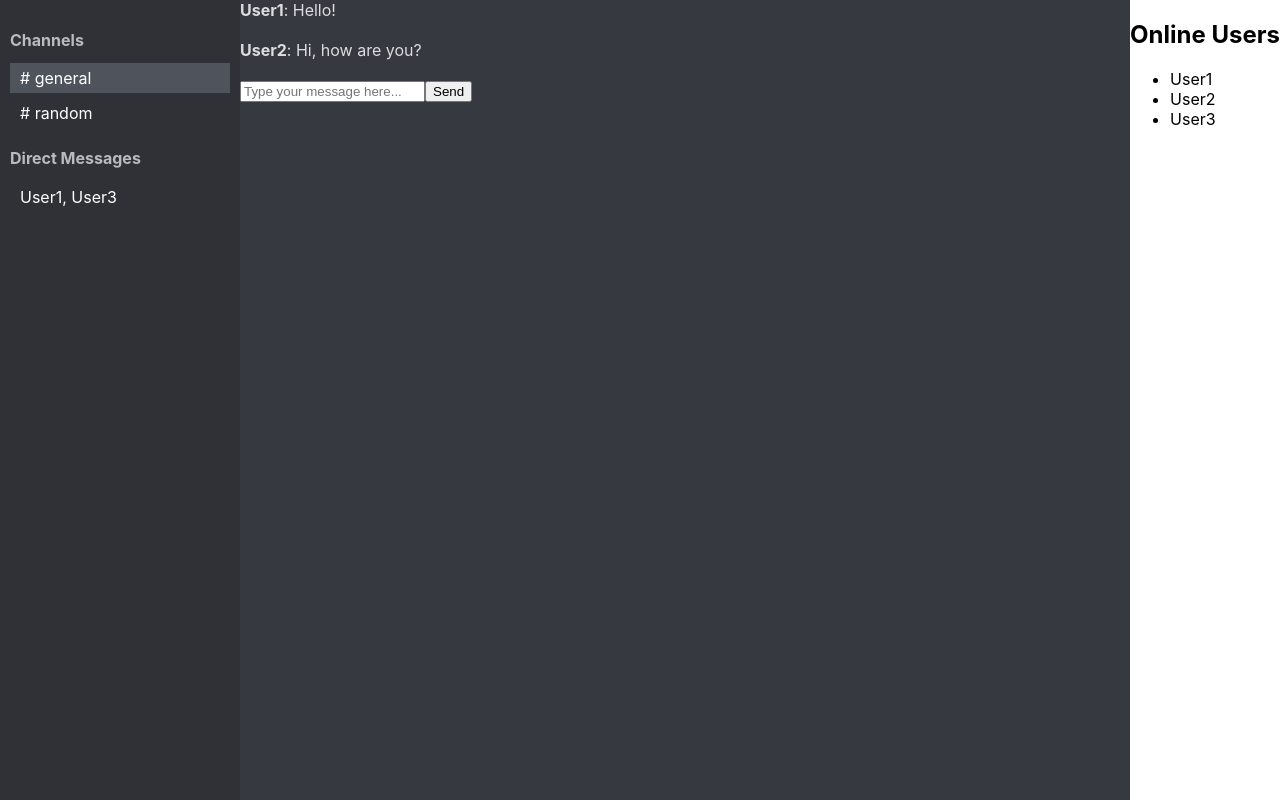
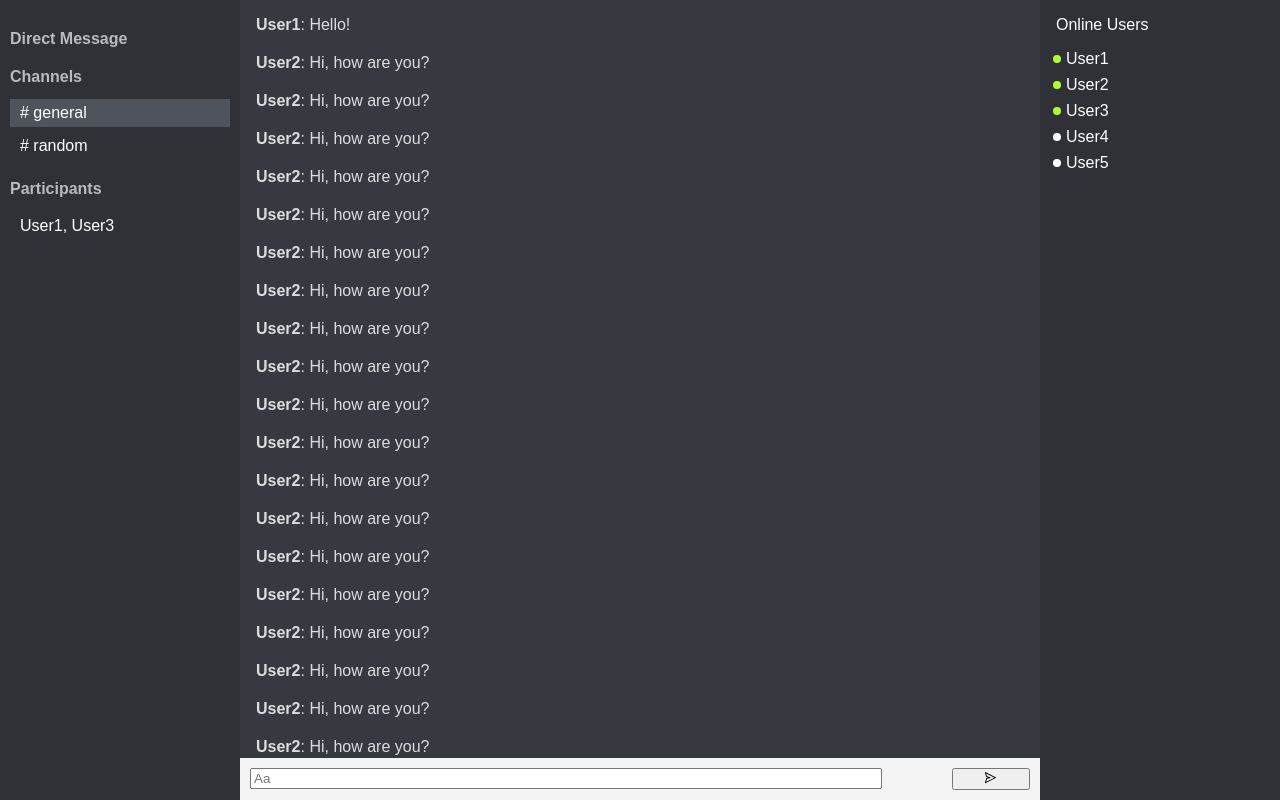
Before and after one commit to imminh123/aalto-collaboration-tool-client, a React (Create React App) app: page / in a window 1280 px wide. Built offline with nearby package versions, Linux system fonts and the light colour scheme.

Commit message:
simple styling

```diff
--- a/package.json
+++ b/package.json
@@ -12,6 +12,7 @@
     "@types/react-dom": "^18.2.19",
     "react": "^18.2.0",
     "react-dom": "^18.2.0",
+    "react-icons": "^5.0.1",
     "react-scripts": "5.0.1",
     "typescript": "^4.9.5",
     "web-vitals": "^2.1.4"
--- a/src/App.css
+++ b/src/App.css
@@ -28,12 +28,8 @@
   padding: 10px;
 }
 
-.online-users-list {
-  width: 200px;
-  margin-left: 20px;
+
+
+.body{
+  font-family: "Source Sans 3 VF",sans-serif;
 }
-
-.online-users-list ul {
-  list-style: none;
-  padding: 0;
-}
--- /dev/null
+++ b/src/components/ChatBox/ChatInput.css
@@ -0,0 +1,20 @@
+.chat_section{
+    margin-top: auto;
+}
+
+.chat_input{
+    display: flex;
+    justify-content: space-between;
+    align-items: center;
+    padding: 10px;
+    background-color: #f4f4f4;
+
+}
+
+.chat_input_field{
+    width: 80%;
+}
+
+.send_button{
+    width: 10%;
+}
--- a/src/components/ChatBox/ChatInput.tsx
+++ b/src/components/ChatBox/ChatInput.tsx
@@ -1,5 +1,7 @@
 import React, { useState } from 'react';
-// import './ChatInput.css'; // Create and import CSS for ChatInput
+import './ChatInput.css'; // Create and import CSS for ChatInput
+import { AiOutlineSend } from "react-icons/ai";
+
 
 const ChatInput = () => {
   const [input, setInput] = useState('');
@@ -11,14 +13,17 @@
   };
 
   return (
-    <div className="ChatInput">
-      <input
-        type="text"
-        value={input}
-        onChange={(e) => setInput(e.target.value)}
-        placeholder="Type your message here..."
-      />
-      <button onClick={handleSend}>Send</button>
+    <div className="chat_section">
+      <div className='chat_input'>
+        <input
+          className='chat_input_field'
+          type="text"
+          value={input}
+          onChange={(e) => setInput(e.target.value)}
+          placeholder="Aa"
+        />
+        <button className='send_button' onClick={handleSend}><AiOutlineSend/></button>
+      </div>
     </div>
   );
 };
--- /dev/null
+++ b/src/components/ChatBox/MessageList.css
@@ -0,0 +1,7 @@
+.message_list{
+    overflow-y: auto;
+}
+
+.message{
+    margin: 1rem;
+}
--- a/src/components/ChatBox/MessageList.tsx
+++ b/src/components/ChatBox/MessageList.tsx
@@ -1,16 +1,35 @@
 import React from 'react';
-// import './MessageList.css'; // Create and import CSS for MessageList
+import './MessageList.css'; // Create and import CSS for MessageList
 
 const MessageList = () => {
   // Placeholder messages
   const messages = [
     { id: 1, user: 'User1', content: 'Hello!' },
     { id: 2, user: 'User2', content: 'Hi, how are you?' },
+    { id: 3, user: 'User2', content: 'Hi, how are you?' },
+    { id: 4, user: 'User2', content: 'Hi, how are you?' },
+    { id: 5, user: 'User2', content: 'Hi, how are you?' },
+    { id: 6, user: 'User2', content: 'Hi, how are you?' },
+    { id: 7, user: 'User2', content: 'Hi, how are you?' },
+    { id: 8, user: 'User2', content: 'Hi, how are you?' },
+    { id: 9, user: 'User2', content: 'Hi, how are you?' },
+    { id: 10, user: 'User2', content: 'Hi, how are you?' },
+    { id: 11, user: 'User2', content: 'Hi, how are you?' },
+    { id: 12, user: 'User2', content: 'Hi, how are you?' },
+    { id: 13, user: 'User2', content: 'Hi, how are you?' },
+    { id: 14, user: 'User2', content: 'Hi, how are you?' },
+    { id: 15, user: 'User2', content: 'Hi, how are you?' },
+    { id: 16, user: 'User2', content: 'Hi, how are you?' },
+    { id: 17, user: 'User2', content: 'Hi, how are you?' },
+    { id: 18, user: 'User2', content: 'Hi, how are you?' },
+    { id: 19, user: 'User2', content: 'Hi, how are you?' },
+    { id: 20, user: 'User2', content: 'Hi, how are you?' },
+    { id: 21, user: 'User2', content: 'Hi, how are you?' },
     // More messages...
   ];
 
   return (
-    <div className="MessageList">
+    <div className="message_list">
       {messages.map((message) => (
         <div key={message.id} className="message">
           <strong>{message.user}</strong>: {message.content}
--- a/src/components/CurrentOnlineUsers/OnlineUsersList.css
+++ b/src/components/CurrentOnlineUsers/OnlineUsersList.css
@@ -1,12 +1,42 @@
 /* src/components/OnlineUsersList/OnlineUsersList.css */
+
 .online-users-list {
     background-color: #2f3136;
     width: 240px;
     height: 100vh;
     overflow-y: auto;
+    color: white;
+    /* margin: 1rem; */
   }
 
-  .online-user-item {
-    padding: 10px;
-    border-bottom: 1px solid #202225;
+  .online_user_header{
+    margin: 1rem;
   }
+
+  .user_row{
+    margin: 0.5rem;
+  }
+
+  .user_green_circle {
+    background-color: greenyellow;
+  }
+
+  .user_circle{
+    min-width: 8px;
+    height: 8px;
+    margin: 0 5px;
+    display: block;
+    border-radius: 50%;
+  }
+
+  .user_circle_empty{
+    background-color: transparent;
+    border-color: hsl(0deg 0% 50%);
+    background: white;
+  }
+
+  .user_row{
+    display: flex;
+    flex-direction: row ;
+    align-items: center;
+  }
--- a/src/components/CurrentOnlineUsers/OnlineUsersList.tsx
+++ b/src/components/CurrentOnlineUsers/OnlineUsersList.tsx
@@ -10,14 +10,26 @@
     // More users...
   ];
 
+  const offlineUsers = [
+    'User4',
+    'User5',
+  ];
+
   return (
-    <div className="OnlineUsersList">
-      <h2>Online Users</h2>
-      <ul>
+    <div className="online-users-list">
+      <div className='online_user_header' >Online Users</div>
         {onlineUsers.map((user) => (
-          <li key={user}>{user}</li>
+          <div className={`user_row`} key={user}>
+            <span className={`user_circle user_green_circle`}></span>
+            <div>{user}</div>
+          </div>
         ))}
-      </ul>
+      {offlineUsers.map((user) => (
+        <div className={`user_row`} key={user}>
+          <span className={`user_circle user_circle_empty`}></span>
+          <div>{user}</div>
+        </div>
+      ))}
     </div>
   );
 };
--- a/src/components/SideBar/SideBar.tsx
+++ b/src/components/SideBar/SideBar.tsx
@@ -11,6 +11,9 @@
 const Sidebar: React.FC<Props> = ({ channels, currentChannelId, onChannelSelect }) => {
   return (
     <div className="sidebar">
+      <div className='direct-messages'>
+        <h2>Direct Message</h2>
+      </div>
       <div className="channels">
         <h2>Channels</h2>
         {channels.filter(c => c.type === 'channel').map(channel => (
@@ -24,7 +27,7 @@
         ))}
       </div>
       <div className="direct-messages">
-        <h2>Direct Messages</h2>
+        <h2>Participants</h2>
         {channels.filter(c => c.type === 'direct_message').map(channel => (
           <div
             key={channel.id}
--- a/src/index.css
+++ b/src/index.css
@@ -1,8 +1,6 @@
 body {
   margin: 0;
-  font-family: -apple-system, BlinkMacSystemFont, 'Segoe UI', 'Roboto', 'Oxygen',
-    'Ubuntu', 'Cantarell', 'Fira Sans', 'Droid Sans', 'Helvetica Neue',
-    sans-serif;
+  font-family: "Source Sans 3 VF",sans-serif;
   -webkit-font-smoothing: antialiased;
   -moz-osx-font-smoothing: grayscale;
 }
```
Also changed, not shown: 1 other file (tests, documents, lock files or other folders).
